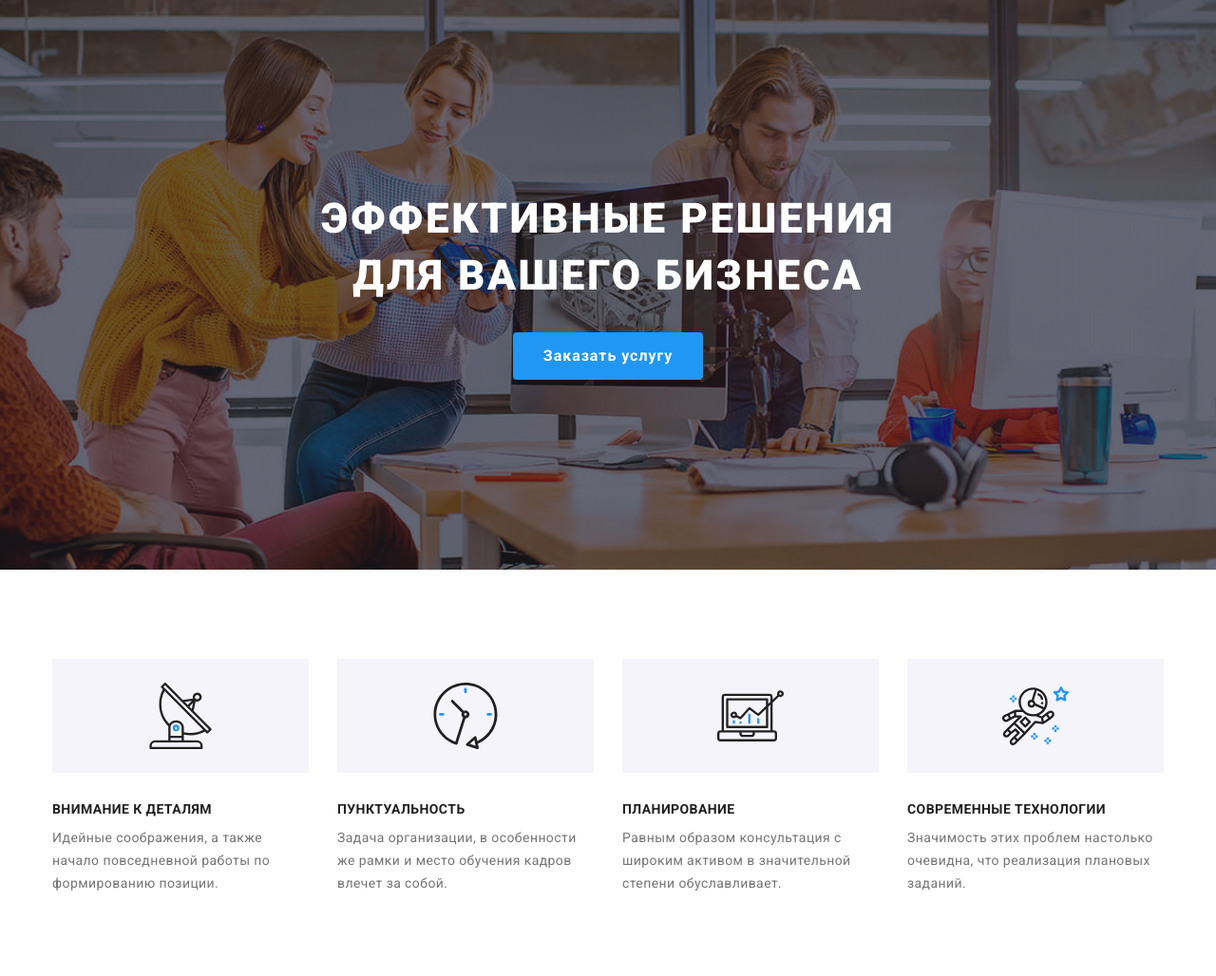
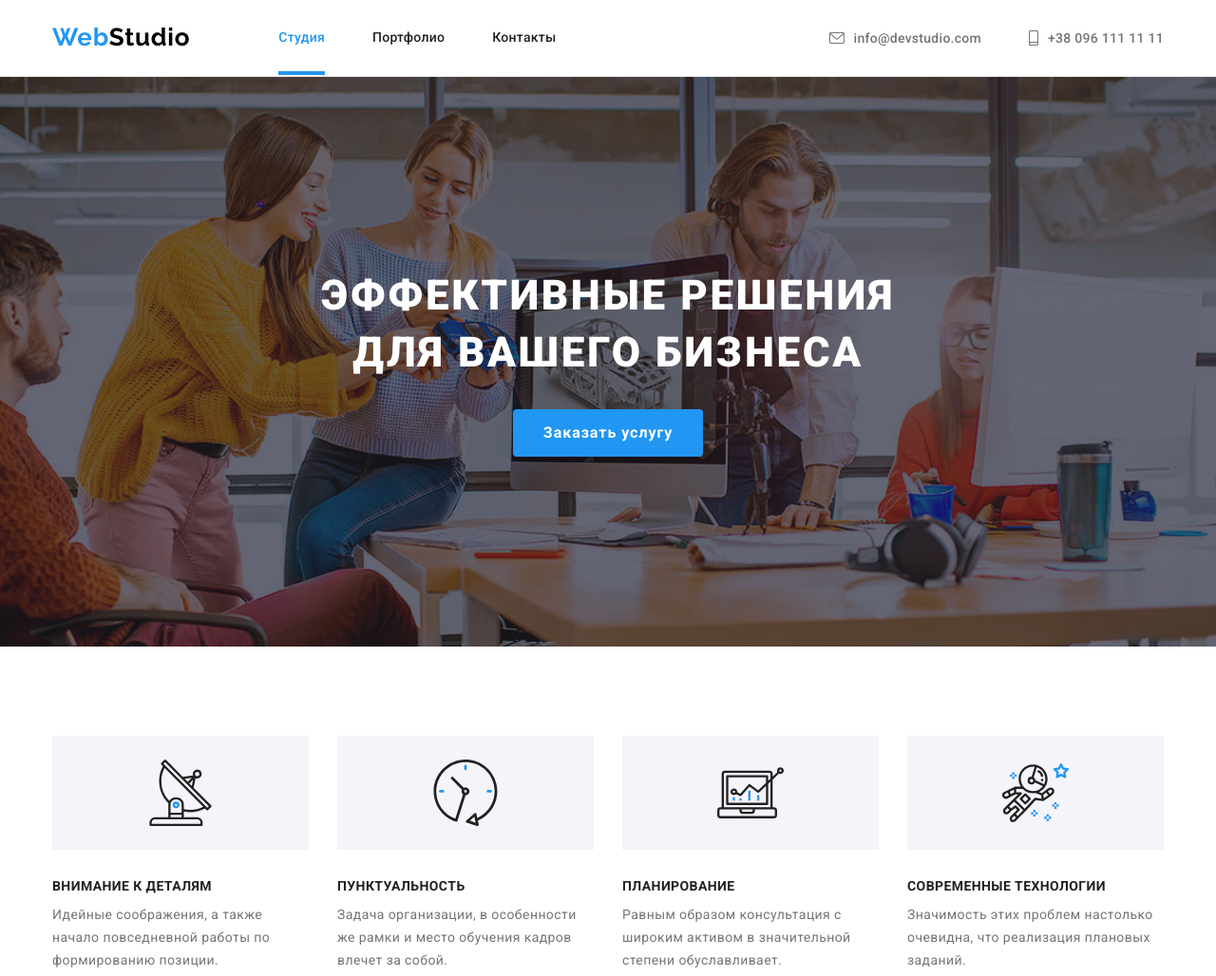
Before and after one commit to AndriiVV/goit-markup-hw-08, a plain HTML site: page index.html in a window 1280 px wide. Shown: the top 1028 px of the page at 95% size. Drawn offline with nearby package versions, Linux system fonts and the light colour scheme.

Commit message:
Add adaptive design to header
Only part of task was completed

```diff
--- a/index.html
+++ b/index.html
@@ -13,7 +13,7 @@
 <body class="page">
 
   <!-- Заголовок сайта -->
-  <!-- <header class="page-header">
+  <header class="page-header">
     <div class="container">
       <div class="header-set">
         <nav class="header-subset">
@@ -36,7 +36,7 @@
         </ul>
       </div>
     </div>
-  </header> -->
+  </header>
 
     <main>
     <!-- Шапка сайта -->
--- a/saas/layouts/_page-header.scss
+++ b/saas/layouts/_page-header.scss
@@ -3,8 +3,13 @@
 .page-header {
   background-color: var(--primary-bg-color);
   border-bottom: 1px solid var(--header-line-color);
+  padding-top: 16px;
+  padding-bottom: 16px;
+
+  @media screen and (min-width: $tablet) {
     padding-top: var(--header-top-margin);
     padding-bottom: var(--header-bottom-margin);
+  }
 }
 
 /* Класс для оформления дизайна основного flexbox в header */
@@ -23,6 +28,11 @@
 
 /* ===== ===== Стилизация навигации сайта ===== ===== */
 
+.site-nav {
+  display: none;
+}
+
+@media screen and (min-width: $tablet) {
   .site-nav {
     display: flex;
 
@@ -57,8 +67,15 @@
       margin-right: var(--header-item-right-margin);
     }
   }
+}
 
 /* ===== ===== Стилизация контактов сайта ===== ===== */
+
+.site-contacts {
+  display: none;
+}
+
+@media screen and (min-width: $tablet) {
   .site-contacts {
     display: flex;
 
@@ -102,3 +119,4 @@
       }
     }
   }
+}
```
Also changed, not shown: css/main.css, css/main.min.css, 2 other files. Lines whose indentation alone changed are shown as unchanged.
